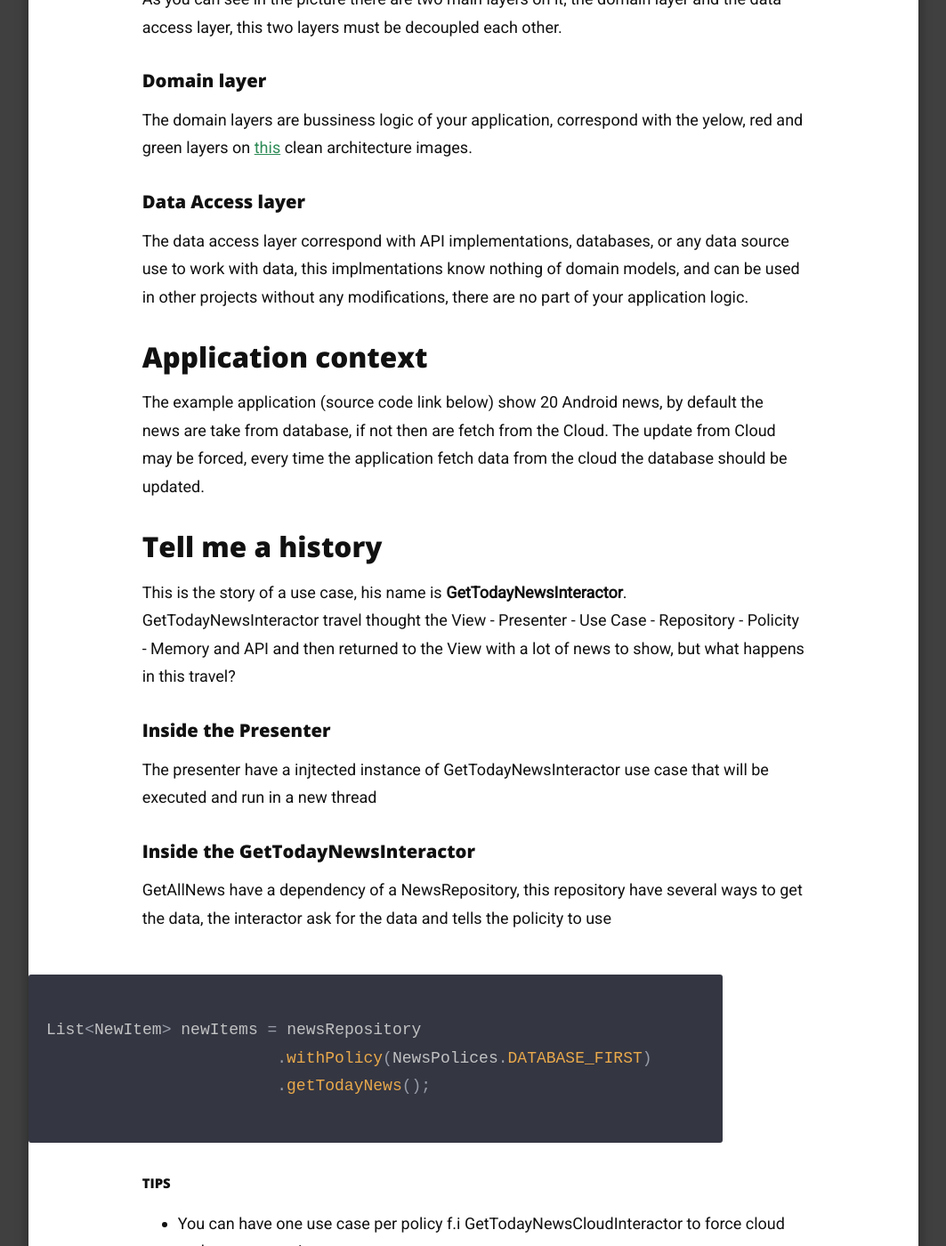
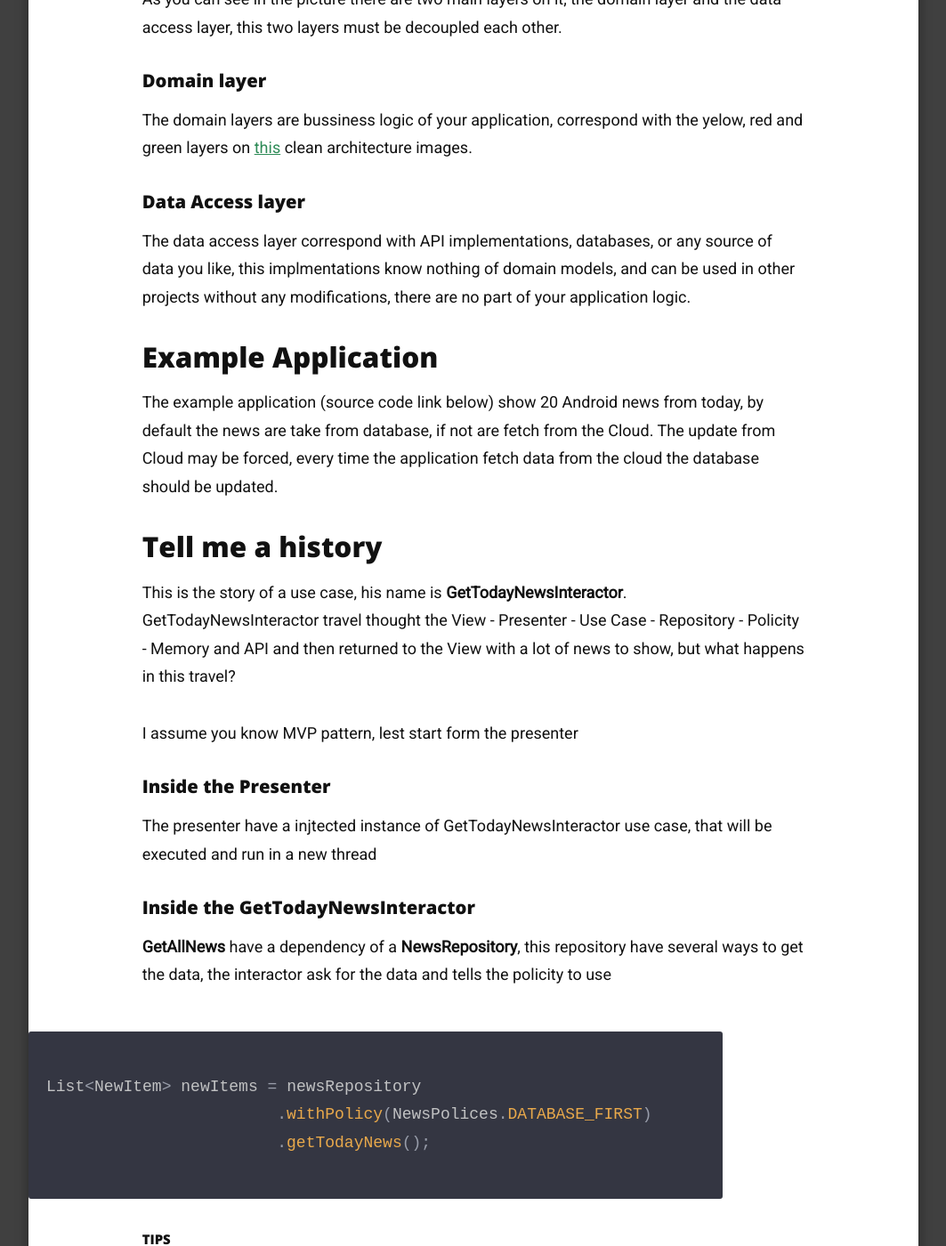
Before and after one commit to glomadrian/glomadrian.github.com, a Jekyll site: the page built from _posts/2015-09-28-multiple-data-sources-and-caching.markdown, in a window 1280 px wide and 1400 px high, scrolled down 2319 px. Shown: the whole window at 89% size, without its empty margins (108-1171 px from the left). Built offline with Jekyll 4.4.1, drawn with Linux system fonts in a browser that asks for light colours; nearby versions of some CDN libraries; Markdown is read by kramdown in place of the engine named in the settings; some of the changed text lies outside the part shown.

Commit message:
updated post

```diff
--- a/_posts/2015-09-28-multiple-data-sources-and-caching.markdown
+++ b/_posts/2015-09-28-multiple-data-sources-and-caching.markdown
@@ -51,15 +51,15 @@ yelow, red and green layers on [this][2] clean architecture images.
 
 #### Data Access layer
 
-The data access layer correspond with API implementations, databases, or any
-data source use to work with data, this implmentations know nothing of domain models, and can be
-used in other projects without any modifications, there are no part of your application logic.
+The data access layer correspond with API implementations, databases, or any source of data you like,
+this implmentations know nothing of domain models, and can be used in other projects
+without any modifications, there are no part of your application logic.
 
 
-### Application context
+### Example Application
 
-The example application (source code link below) show 20 Android news, by default
-the news are take from database, if not then are fetch from the Cloud. The update
+The example application (source code link below) show 20 Android news from today,
+by default the news are take from database, if not are fetch from the Cloud. The update
 from Cloud may be forced, every time the application fetch data from the cloud
 the database should be updated.
 
@@ -69,14 +69,16 @@ This is the story of a use case, his name is **GetTodayNewsInteractor**. GetToda
 thought the View - Presenter - Use Case - Repository - Policity - Memory and API
 and then returned to the View with a lot of news to show, but what happens in this travel?
 
+I assume you know MVP pattern, lest start form the presenter
+
 #### Inside the Presenter
 
-The presenter have a injtected instance of GetTodayNewsInteractor use case that will be
+The presenter have a injtected instance of GetTodayNewsInteractor use case, that will be
 executed and run in a new thread
 
 #### Inside the GetTodayNewsInteractor
 
-GetAllNews have a dependency of a NewsRepository, this repository have several
+**GetAllNews** have a dependency of a **NewsRepository**, this repository have several
 ways to get the data, the interactor ask for the data and tells the policity to
 use
 
@@ -95,8 +97,8 @@ List<NewItem> newItems = newsRepository
 
 The repository have the responsibility to abstract the data access from other
 business logic. Usually a repository have a instance of a data source to get
-the data from it, then map to a domain model and return to business logic, in
-this pattern the repository delegates the data access policies and mapping to a
+the data from it, then map it to a domain model and return to business logic, in
+this pattern the repository delegates the data access to the policies and the apping to a
 data sources but it reamains an abstraction layer for bussiness logic.
 
 The Repository have one of several policies to ask for data, that depends of
@@ -149,8 +151,8 @@ private List<NewItem> obtainFromCloud() {
 }
 {% endhighlight %}
 
- This policity try to obtain from the data base source if getting exception
- then try to get from the cloud data source and save it to data base for
+ This policity try to obtain the data from **DataBaseSource**, if getting exception
+ then try to get from the **CloudDataSource** and save it to data base for
  future usage.
 
 ##### TIPS
@@ -162,8 +164,8 @@ private List<NewItem> obtainFromCloud() {
 The data sources are bridges between you application domain and the data domain,
 the data sources know the especific data source to be used (injected), and know how to
 convert the specific data model to the domain model (using mappers), in the picture
-above there are tree Data Sources (interfaces) MemoryDataSource, DataBaseDataSource and
-CLoudDataSource i used these to be the most common but can be anything you want
+above there are tree data sources (interfaces) **MemoryDataSource**, **DataBaseDataSource** and
+**CloudDataSource**, i used these to be the most common but can be anything you want.
 
 Example of Cloud Data Source method
 
```
Also changed, not shown: other parts of _posts/2015-09-28-multiple-data-sources-and-caching.markdown (+1 -1 lines).
